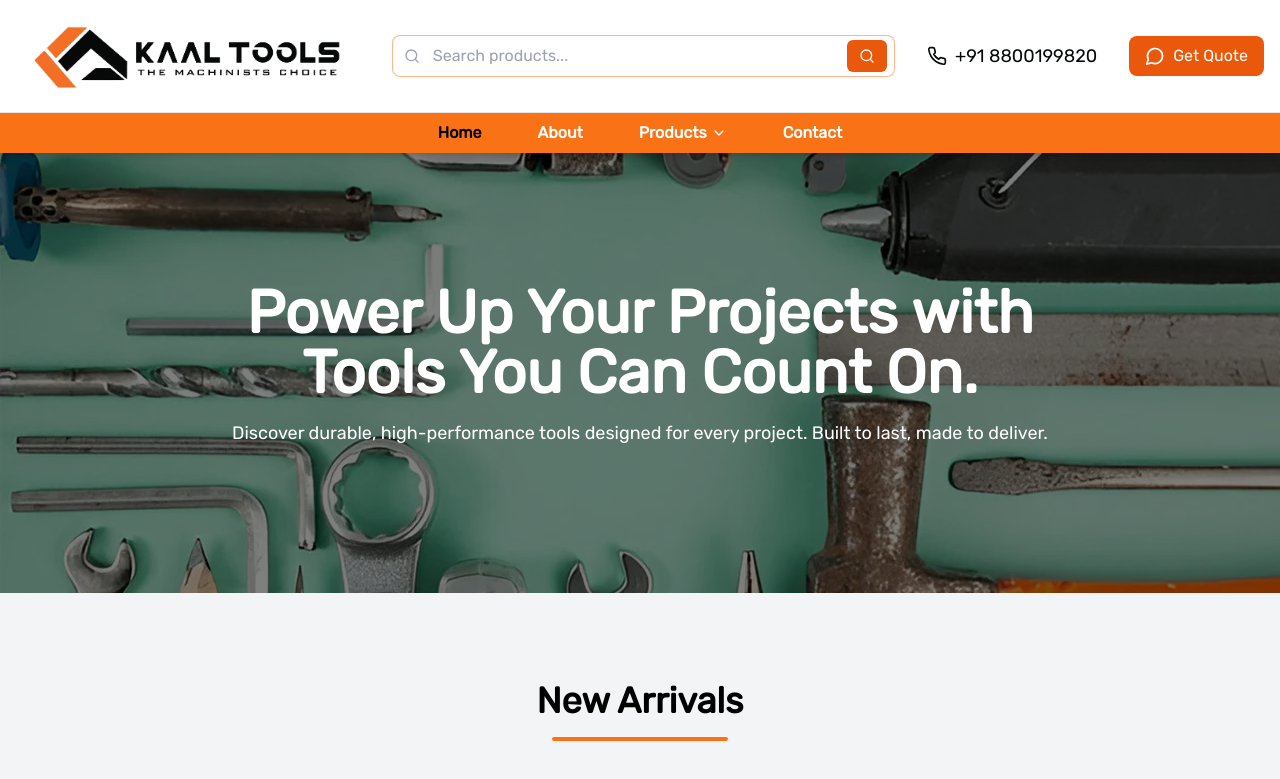
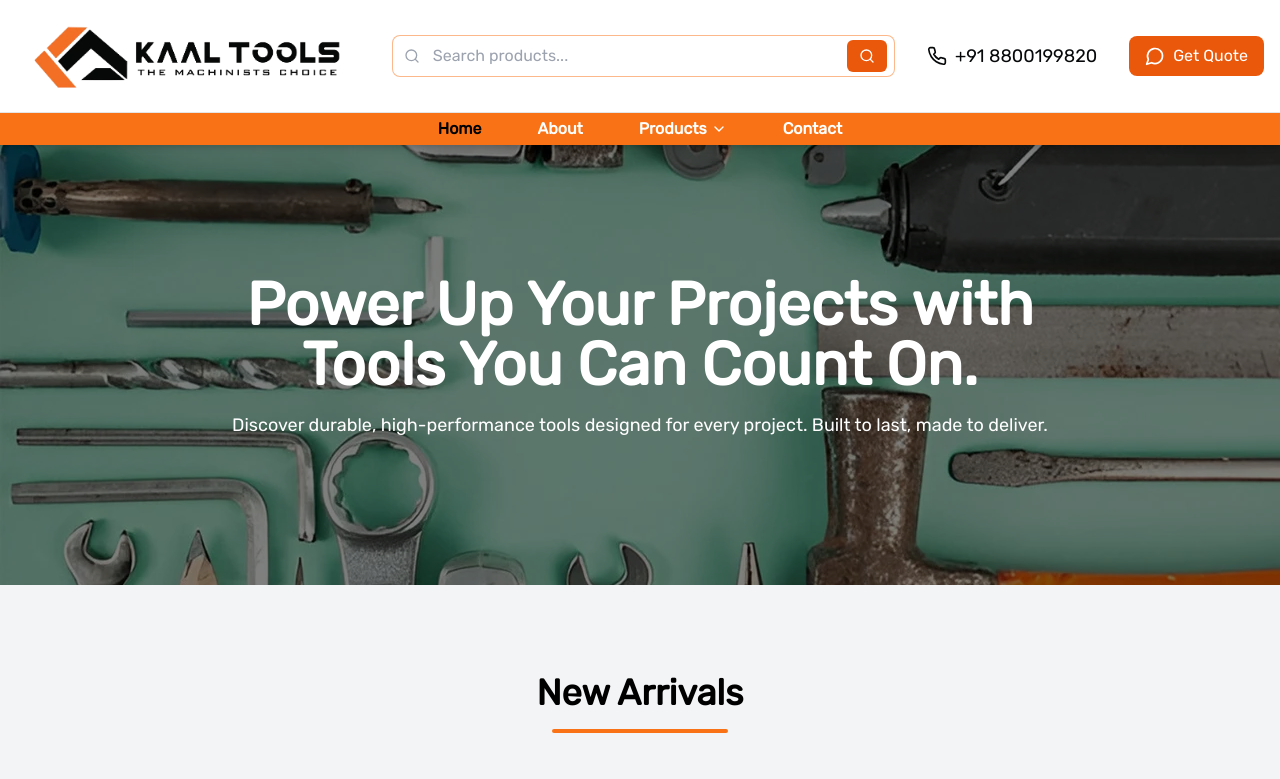
Before and after one commit to DesireDivTeam/Kaal, a Next.js app: page / in a window 1280 px wide. Shown: the top 779 px of the page. Built offline with nearby package versions, Linux system fonts and the light colour scheme.

Commit message:
Refactor padding in Header and MegaMenu components for improved layout consistency

```diff
--- a/src/app/_component/Header.jsx
+++ b/src/app/_component/Header.jsx
@@ -102,7 +102,7 @@ export default function Header() {
               <li>
                 <Link
                   href="/"
-                  className={`py-2 px-4 transition-colors font-bold text-base ${
+                  className={`py-1 px-4 transition-colors font-bold text-base ${
                     isActive("/")
                       ? "text-black font-bold"
                       : "text-white hover:text-gray-100"
@@ -114,7 +114,7 @@ export default function Header() {
               <li>
                 <Link
                   href="/about"
-                  className={`py-2 px-4 transition-colors font-bold text-base ${
+                  className={`py-1 px-4 transition-colors font-bold text-base ${
                     isActive("/about")
                       ? "text-black font-bold"
                       : "text-white hover:text-gray-100"
@@ -129,7 +129,7 @@ export default function Header() {
               <li>
                 <Link
                   href="/contact"
-                  className={`py-2 px-4 transition-colors font-bold text-base ${
+                  className={`py-1 px-4 transition-colors font-bold text-base ${
                     isActive("/contact")
                       ? "text-black font-bold"
                       : "text-white hover:text-gray-100"
--- a/src/app/_component/mega.menu.jsx
+++ b/src/app/_component/mega.menu.jsx
@@ -51,7 +51,7 @@ export default function MegaMenu({ isMobile }) {
       >
         <button
           onClick={() => setIsOpen(!isOpen)}
-          className="flex items-center gap-1 py-2 px-4 text-base font-bold text-white hover:text-gray-100 transition-colors"
+          className="flex items-center gap-1 py-1 px-4 text-base font-bold text-white hover:text-gray-100 transition-colors"
         >
           Products
           <ChevronDown
```
